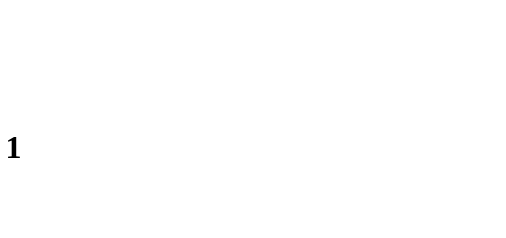
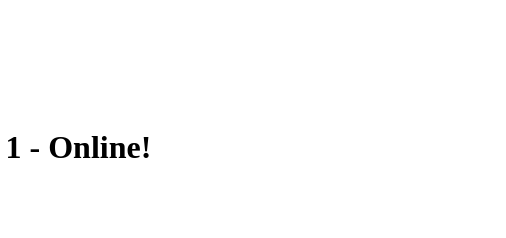
Before and after one commit to RVCC-IDMX/about-me-Michael4204, a plain HTML site: page index.html in a window 1280 px wide. Shown: the top 238 px of the page, 134-640 px from the left. Drawn offline with Linux system fonts and the light colour scheme.

Commit message:
Changed Title

```diff
--- a/index.html
+++ b/index.html
@@ -15,7 +15,7 @@
         <!-- the header shows logo and page title -->
         <img src="img/logo-96X96.svg" alt="Blue oragami bird">
 
-        <h1> Web Dev 1</h1>
+        <h1> Web Dev 1 - Online!</h1>
 
     </header>
 
```
